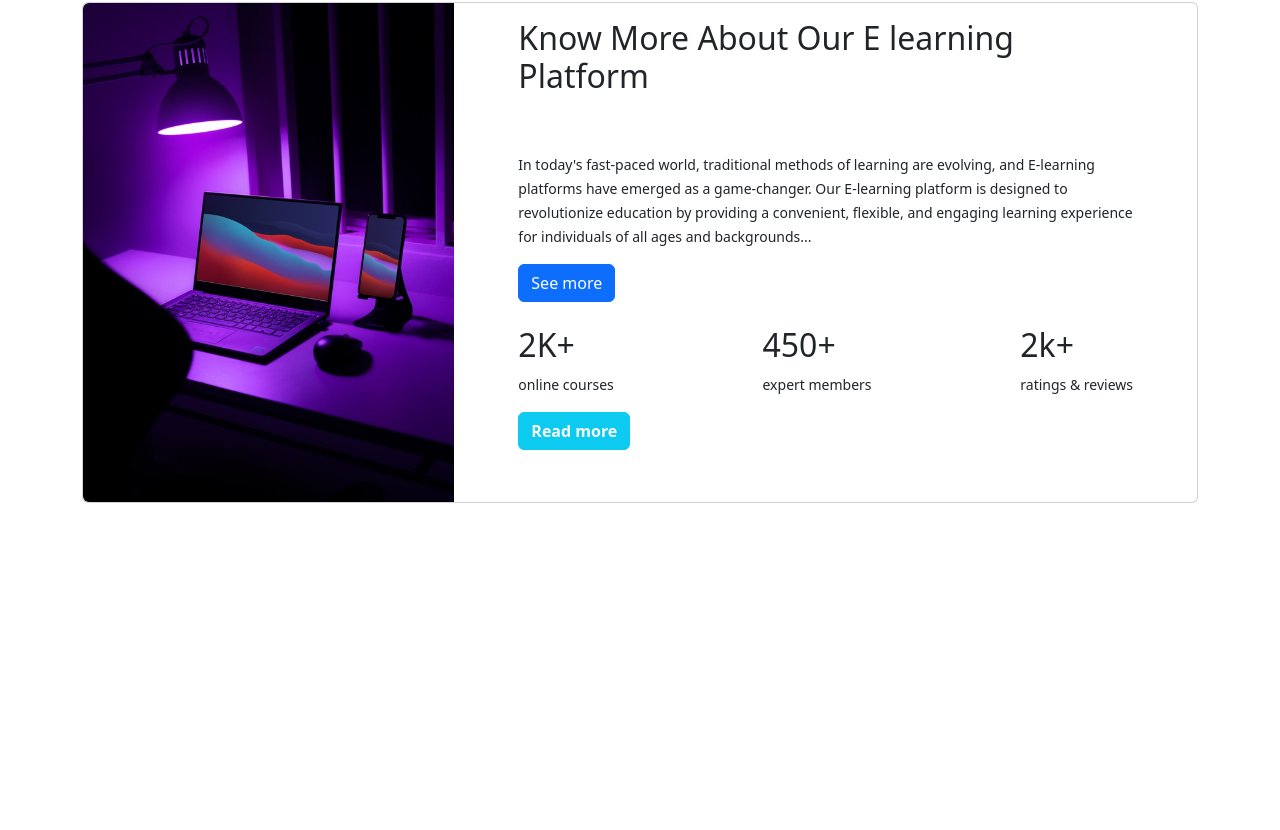
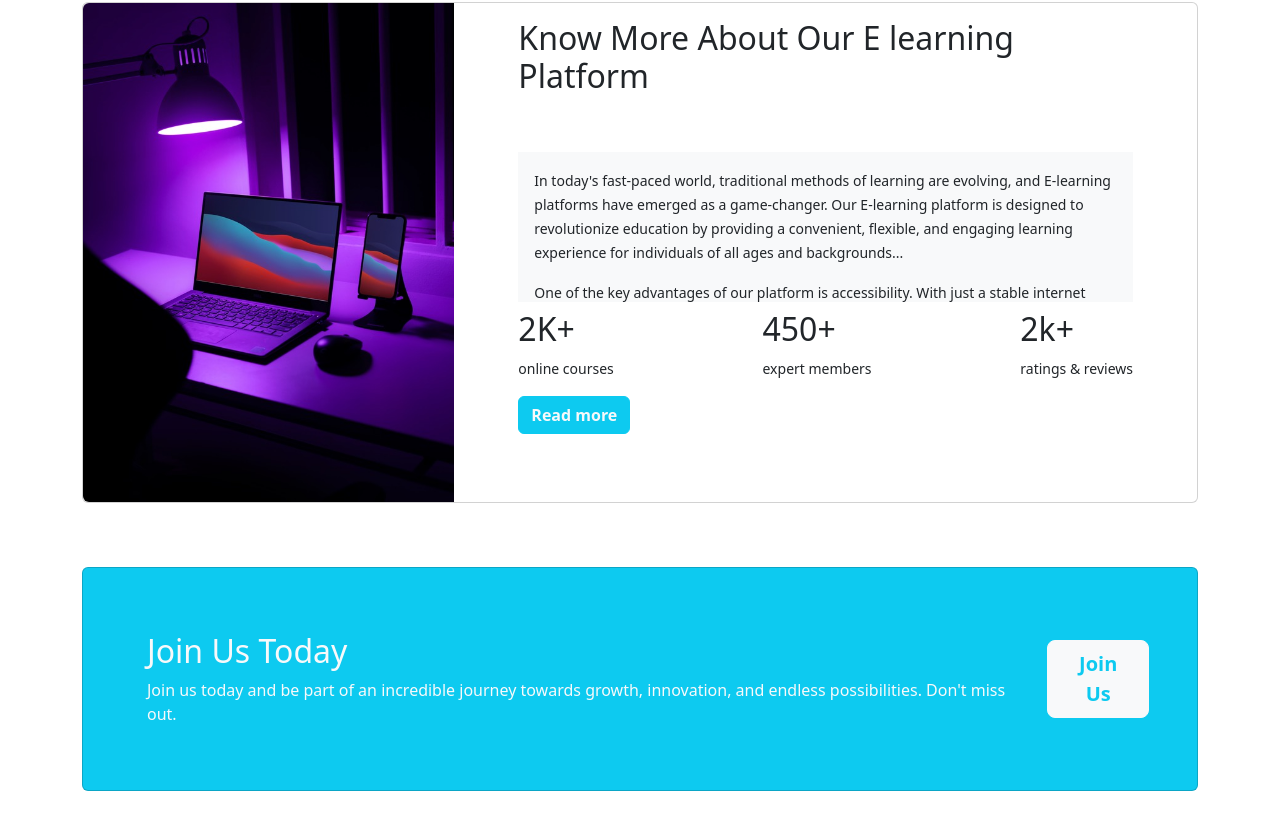
Before and after one commit to MasrulSakib/Educational-website, a plain HTML site: page index.html in a window 1280 px wide. Shown: the part 1516-2346 px from the top of the page. Before the commit the page ends 2035 px from the top, so only its background shows below. Drawn offline with nearby package versions, Linux system fonts and the light colour scheme.

Commit message:
4th panal added

```diff
--- a/index.html
+++ b/index.html
@@ -249,7 +249,7 @@
                         <div class="col-md-8">
                             <div class="mx-5 card-body">
                                 <h2 class="pb-5 card-title">Know More About Our E learning Platform</h2>
-                                <div>
+                                <div class="overflow-auto p-3 bg-light" style="max-width: auto; max-height: 150px;">
                                     <p class="card-text"><small>In today's fast-paced world, traditional methods of
                                             learning
                                             are
@@ -260,15 +260,6 @@
                                             and engaging learning experience for individuals of all ages and
                                             backgrounds...</small>
                                     </p>
-
-                                    <p>
-                                        <a class="btn btn-primary" data-bs-toggle="collapse" href="#collapseExample"
-                                            role="button" aria-expanded="false" aria-controls="collapseExample">
-                                            See more
-                                        </a>
-                                    </p>
-                                    <div class="collapse" id="collapseExample">
-                                        <div class="">
                                     <p>
                                         <small>One of the key advantages of our platform is accessibility. With
                                             just a
@@ -300,10 +291,6 @@
                                             retention of the subject matter.
                                         </small></p>
                                 </div>
-                                    </div>
-
-
-                                </div>
 
 
                                 <div class="pt-2 d-flex justify-content-between">
@@ -328,6 +315,26 @@
                 </div>
             </div>
         </section>
+
+        <!-- 4th panal -->
+        <section>
+            <div class="container ">
+                <div class="d-flex flex-row card text-bg-info my-5 p-5 align-middle"
+                    style="max-width:auto; max-height: 300px;">
+                    <div class="card-body text-light">
+                        <h2>Join Us Today</h2>
+                        <p class="card-text ">Join us today and be part of an incredible journey towards
+                            growth,
+                            innovation, and endless possibilities. Don't miss out.</p>
+                    </div>
+                    <div>
+                        <button type="button" class="btn btn-light btn-lg fw-semibold text-info mt-4">Join
+                            Us</button>
+                    </div>
+                </div>
+
+            </div>
+        </section>
     </header>
 </body>
 
```
Lines whose indentation alone changed are shown as unchanged.
